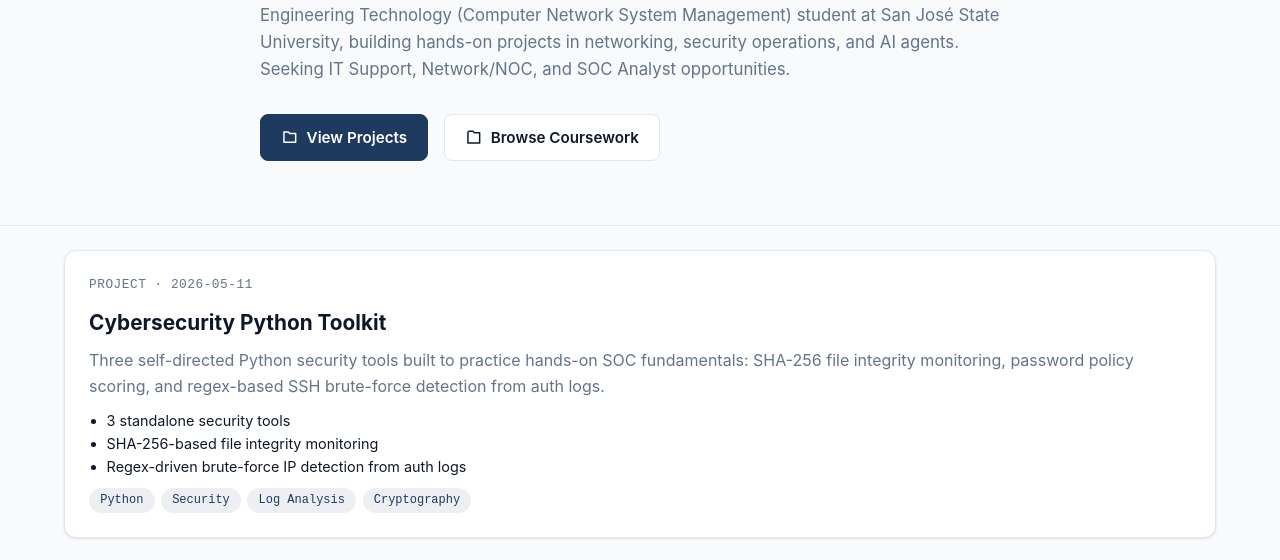
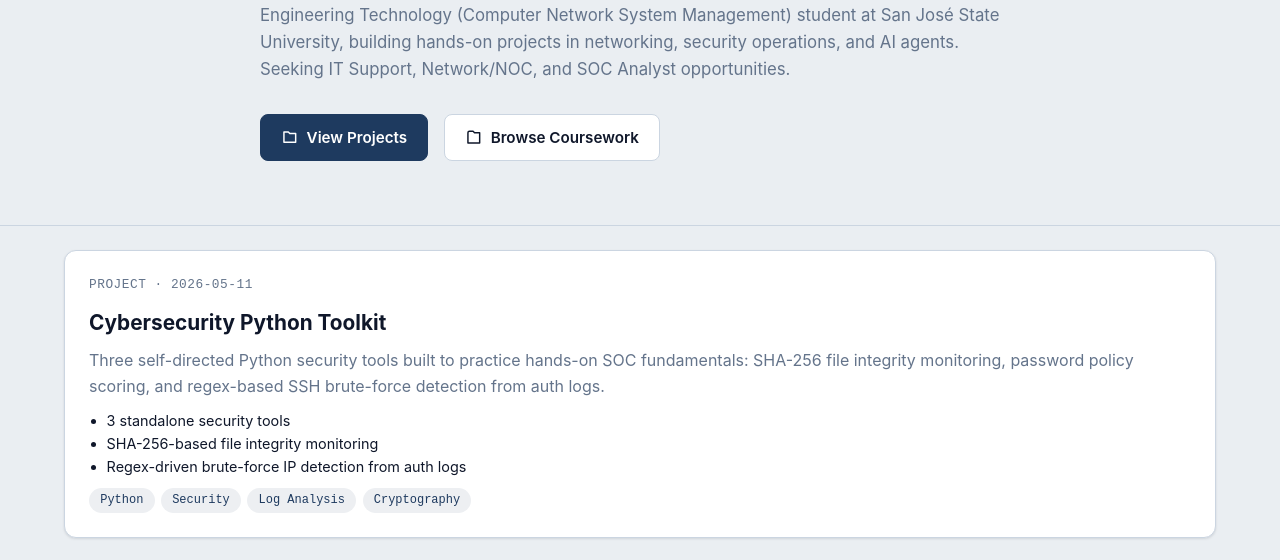
Before and after one commit to jaredlomeli-sjsu/jared-lomeli-portfolio, a website: page index.html in a window 1280 px wide. Shown: the part 236-796 px from the top of the page. Drawn offline with Linux system fonts and the light colour scheme.

Commit message:
Make page background a visible light gray instead of near-white
Bumped the light-neutral scale one step darker across the board
(bg-primary, bg-surface-hover, border-color) so white cards read as
a distinct surface against the page instead of blending together.

```diff
--- a/style.css
+++ b/style.css
@@ -1,15 +1,15 @@
 :root {
   /* Design Tokens */
-  --bg-primary: #f8fafc;
+  --bg-primary: #eaeef2;
   --bg-surface: #ffffff;
-  --bg-surface-hover: #f1f5f9;
+  --bg-surface-hover: #e2e8f0;
   --text-main: #0f172a;
   --text-muted: #64748b;
   --text-on-accent: #ffffff;
   --accent-color: #1e3a5f;
   --accent-color-hover: #16304a;
   --accent-glow: rgba(30, 58, 95, 0.08);
-  --border-color: #e2e8f0;
+  --border-color: #cbd5e1;
   --shadow-card:
     0 1px 3px rgba(15, 23, 42, 0.08), 0 1px 2px rgba(15, 23, 42, 0.04);
   --shadow-card-hover: 0 8px 20px rgba(15, 23, 42, 0.1);
```
